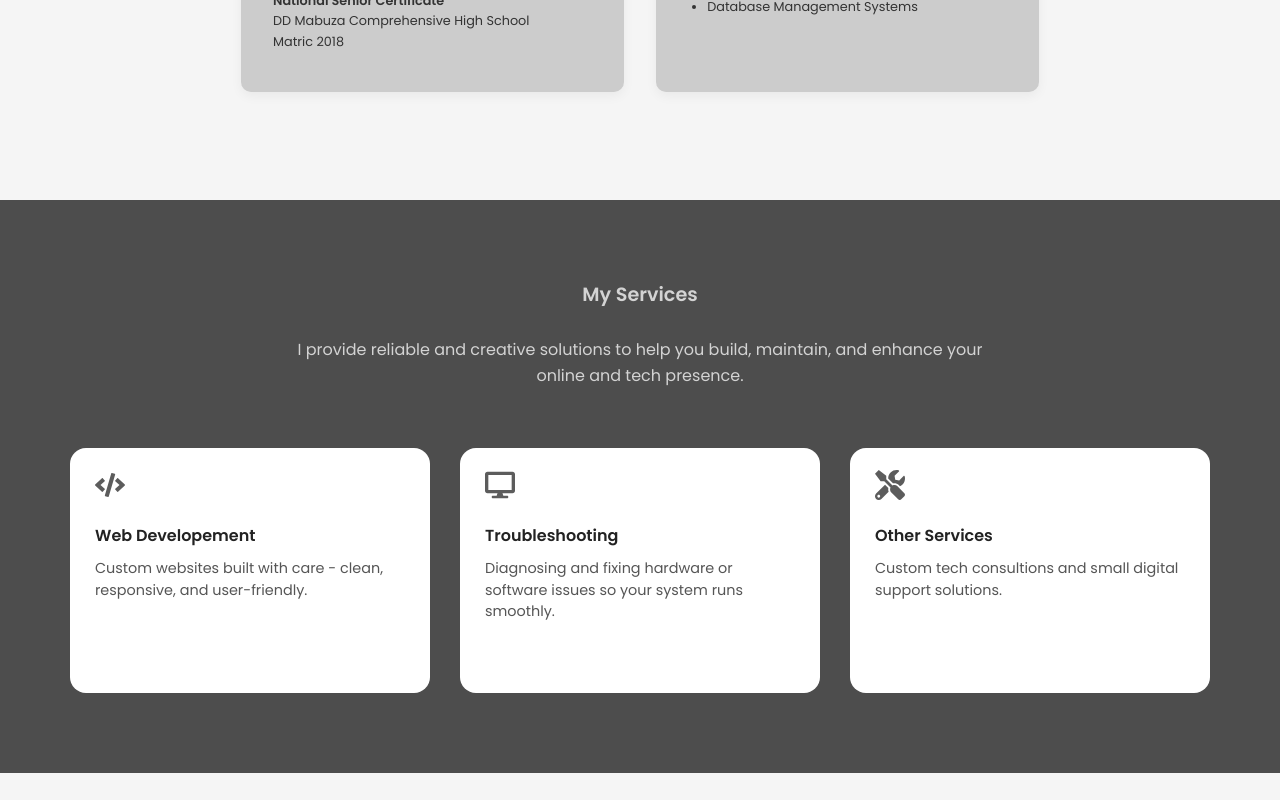
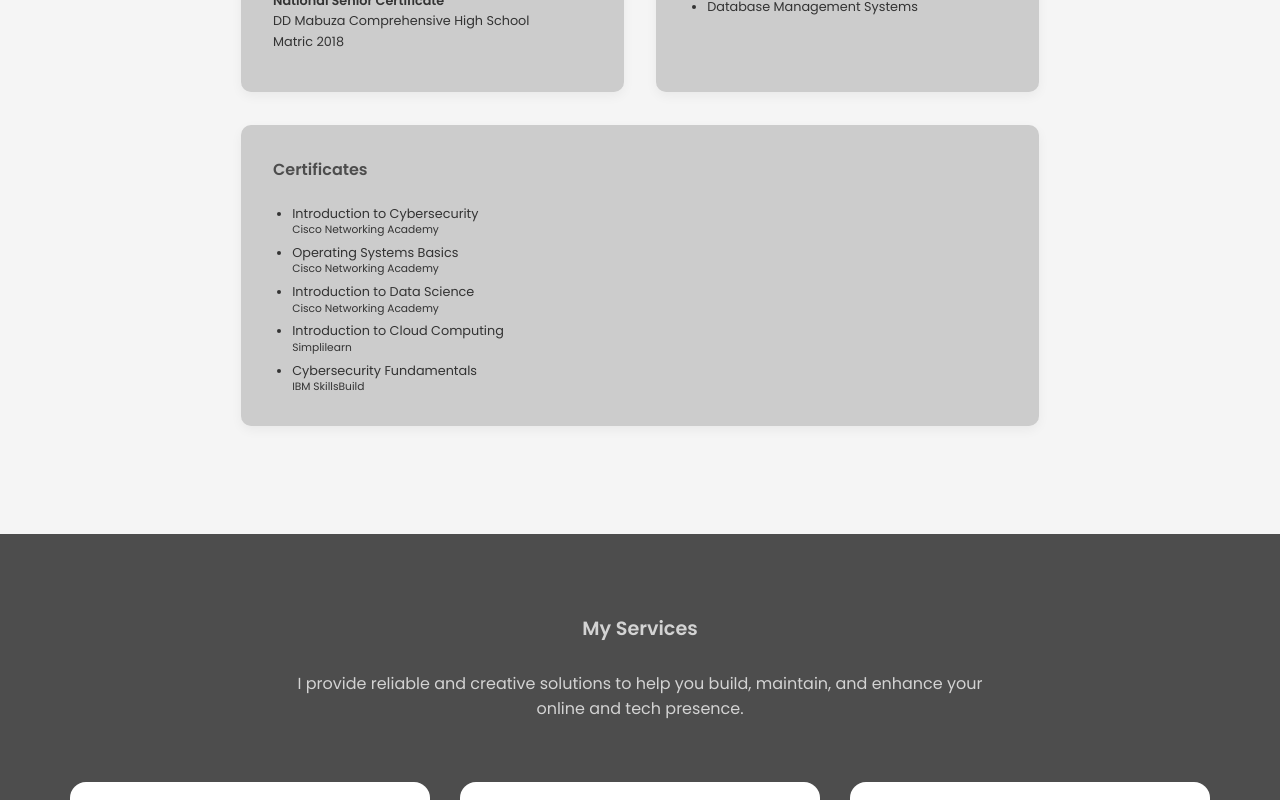
Before and after one commit to karteverything/karteverything2, a Next.js app: page / in a window 1280 px wide. Shown: the part 1300-2100 px from the top of the page. Built offline with nearby package versions, Linux system fonts and the light colour scheme; no server answers; the database is empty.

Commit message:
add certification column

```diff
--- a/app/about/page.jsx
+++ b/app/about/page.jsx
@@ -42,6 +42,32 @@ export default function About() {
                         <li>Database Management Systems</li>
                     </ul>
                 </div>
+
+                <div className="column bottom resume">
+                    <h3>Certificates</h3>
+
+                    <ul>
+                        <li>
+                            Introduction to Cybersecurity <br />
+                            <small>Cisco Networking Academy</small>
+                        </li>
+                        <li>
+                            Operating Systems Basics <br />
+                            <small>Cisco Networking Academy</small>
+                        </li>
+                        <li>Introduction to Data Science <br />
+                            <small>Cisco Networking Academy</small>
+                        </li>
+                        <li>
+                            Introduction to Cloud Computing <br />
+                            <small>Simplilearn</small>
+                        </li>
+                        <li>
+                            Cybersecurity Fundamentals <br />
+                            <small>IBM SkillsBuild</small>
+                        </li>
+                    </ul>
+                </div>
             </div>
         </section>
     );
```
